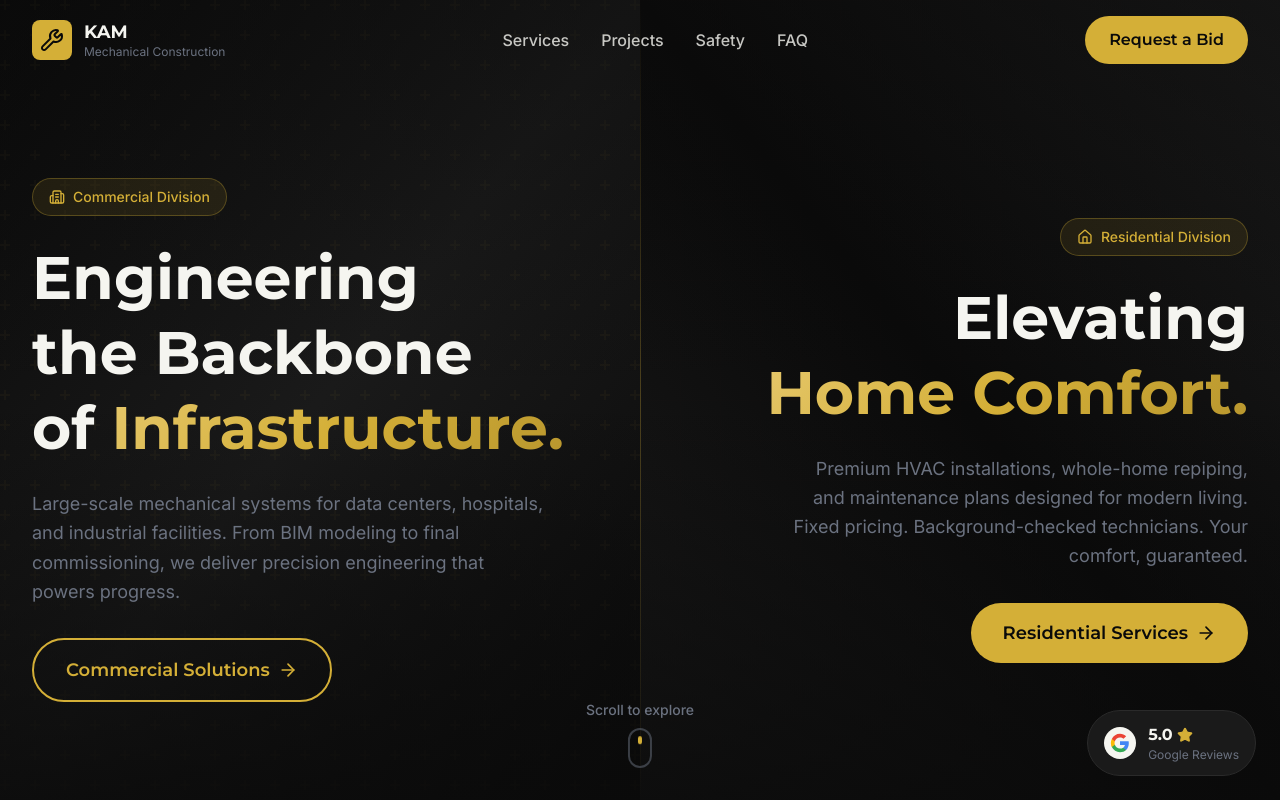
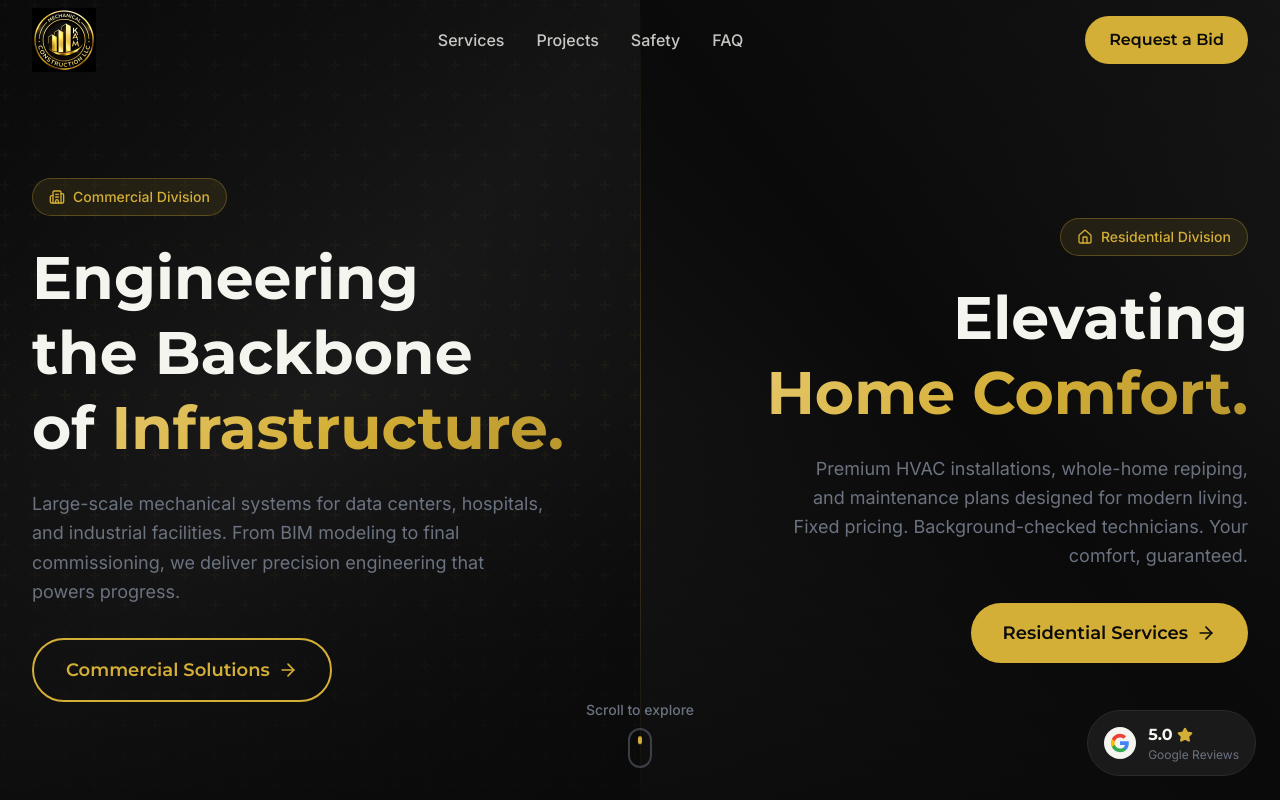
Before and after one commit to Coaliton/v0-kam-mechanical-landing-page, a Next.js app: page / in a window 1280 px wide. Shown: the top 800 px of the page. Built offline with nearby package versions, Linux system fonts and the light colour scheme; a web font is replaced by a local one.

Commit message:
feat: update header and footer with KAM logo\n\nReplace icon placeholders with actual logo image for branding.

```diff
--- a/components/landing/footer.tsx
+++ b/components/landing/footer.tsx
@@ -1,7 +1,8 @@
 "use client"
 
 import Link from "next/link"
-import { Wrench, Phone, MapPin, Mail, Clock, ChevronRight } from "lucide-react"
+import Image from "next/image"
+import { Phone, MapPin, Mail, Clock, ChevronRight } from "lucide-react"
 import { CTAButton } from "./cta-button"
 
 const residentialLinks = [
@@ -48,14 +49,14 @@ export function Footer() {
         <div className="grid md:grid-cols-2 lg:grid-cols-4 gap-12 lg:gap-8">
           {/* Column 1: Logo & Mission */}
           <div className="lg:col-span-1">
-            <Link href="/" className="flex items-center gap-3 mb-6">
-              <div className="w-10 h-10 bg-gold rounded-lg flex items-center justify-center">
-                <Wrench className="w-6 h-6 text-pitch" />
-              </div>
-              <div className="flex flex-col">
-                <span className="font-display font-bold text-lg text-warm leading-tight">KAM</span>
-                <span className="text-xs text-steel leading-tight">Mechanical Construction</span>
-              </div>
+            <Link href="/" className="inline-block mb-6">
+              <Image
+                src="/images/kam-logo.png"
+                alt="KAM Mechanical Construction LLC"
+                width={100}
+                height={100}
+                className="w-24 h-24 hover:scale-105 transition-transform duration-300"
+              />
             </Link>
             <p className="text-steel text-sm leading-relaxed mb-6">
               Engineering the backbone of infrastructure while elevating home comfort.
--- a/components/landing/header.tsx
+++ b/components/landing/header.tsx
@@ -2,7 +2,8 @@
 
 import { useState, useEffect } from "react"
 import Link from "next/link"
-import { Menu, X, Wrench } from "lucide-react"
+import Image from "next/image"
+import { Menu, X } from "lucide-react"
 import { CTAButton } from "./cta-button"
 import { cn } from "@/lib/utils"
 
@@ -37,14 +38,15 @@ export function Header() {
       <nav className="container mx-auto px-4 lg:px-8">
         <div className="flex items-center justify-between h-20">
           {/* Logo */}
-          <Link href="/" className="flex items-center gap-3 group">
-            <div className="w-10 h-10 bg-gold rounded-lg flex items-center justify-center group-hover:shadow-gold transition-shadow duration-300">
-              <Wrench className="w-6 h-6 text-pitch" />
-            </div>
-            <div className="flex flex-col">
-              <span className="font-display font-bold text-lg text-warm leading-tight">KAM</span>
-              <span className="text-xs text-steel leading-tight">Mechanical Construction</span>
-            </div>
+          <Link href="/" className="flex items-center group">
+            <Image
+              src="/images/kam-logo.png"
+              alt="KAM Mechanical Construction LLC"
+              width={64}
+              height={64}
+              className="w-14 h-14 md:w-16 md:h-16 group-hover:scale-105 transition-transform duration-300"
+              priority
+            />
           </Link>
 
           {/* Desktop Navigation */}
```
Also changed, not shown: public/images/kam-logo.png (added), 1 other file (tests, documents, lock files or other folders).
